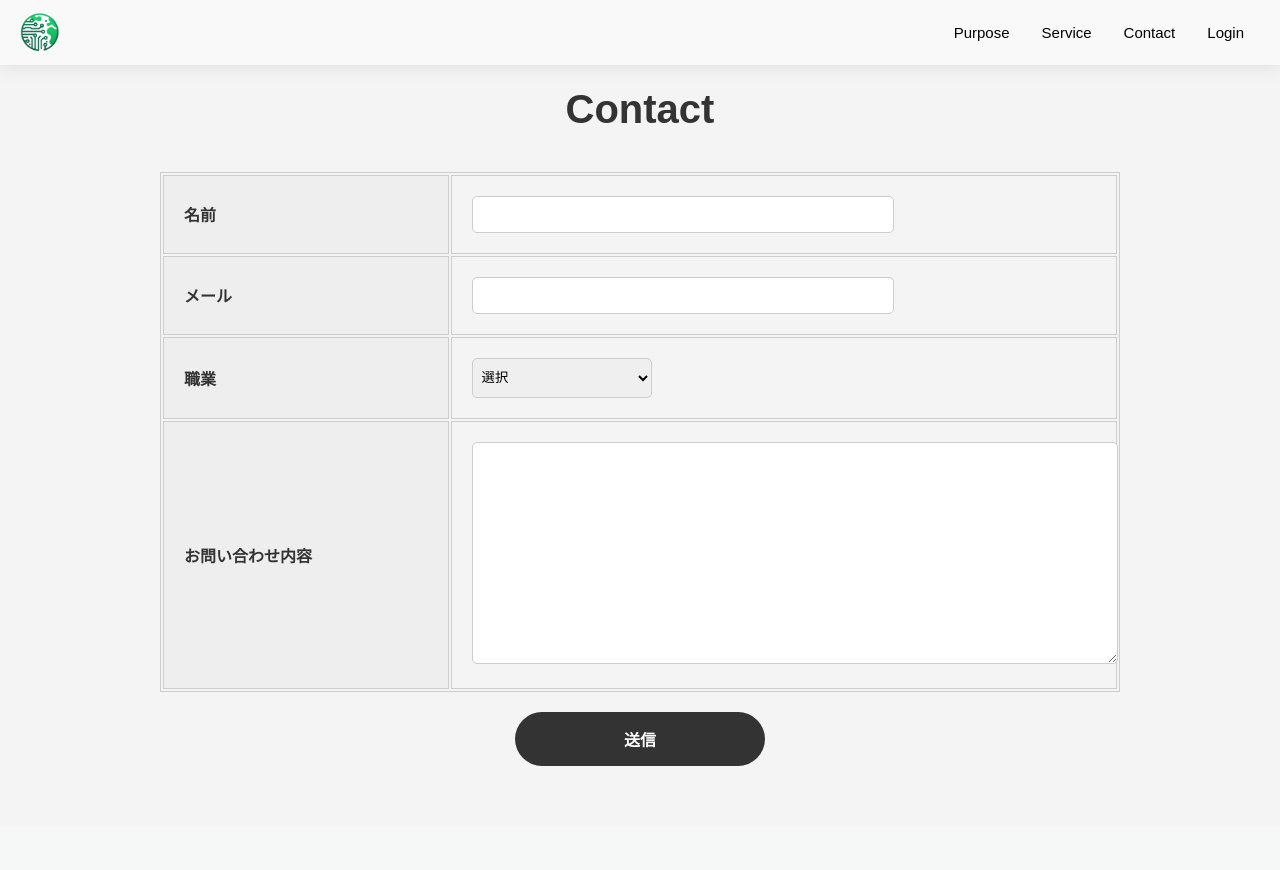
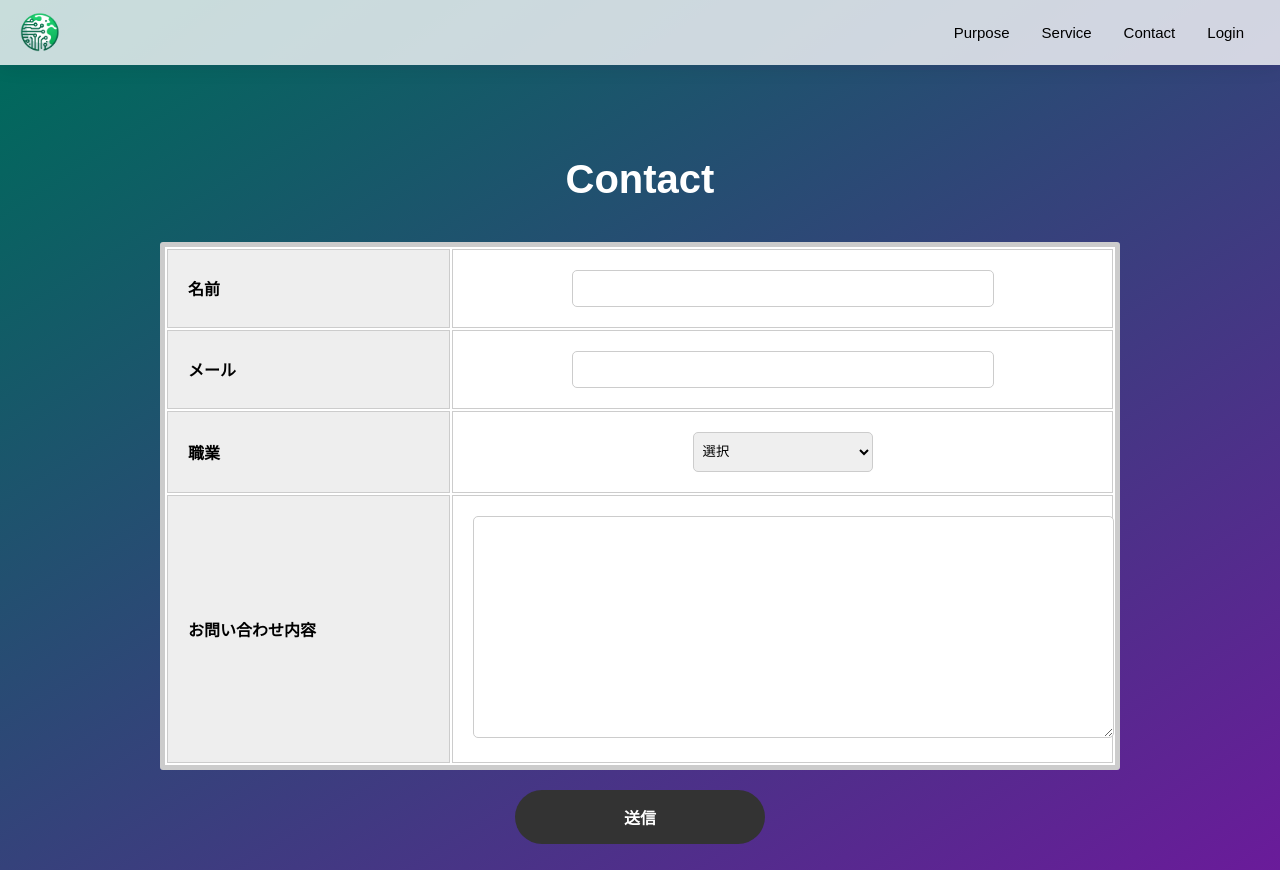
Before and after one commit to HIROMU522/EcoIntel, a Flask app: page /contact in a window 1280 px wide. Before the commit the page ends 766 px from the top, so only its background shows below. Run offline with Flask 3, Linux system fonts and the light colour scheme.

Commit message:
デザインの変更

```diff
--- a/static/styles_contact.css
+++ b/static/styles_contact.css
@@ -1,4 +1,13 @@
-body {
+html, body {
+    text-align: center;
+    height: 100%;
+    background: #D09EA6; /* For browsers that do not support gradients */
+    background: -webkit-linear-gradient(left top, #00659C, #6A1B9A); /* For Safari 5.1 to 6.0 */
+    background: -o-linear-gradient(bottom right, #00659C, #6A1B9A); /* For Opera 11.1 to 12.0 */
+    background: -moz-linear-gradient(bottom right, #00695C, #6A1B9A); /* For Firefox 3.6 to 15 */
+    background: linear-gradient(to bottom right, #00695C, #6A1B9A); /* Standard syntax */
+    overflow-x: hidden;
+    padding-top:70px ;
     color: #333;
     font-family: "Helvetica Neue", Arial, "Hiragino Kaku Gothic ProN", "Hiragino Sans", Meiryo, sans-serif;
 }
@@ -7,6 +16,7 @@ body {
     width: 960px;
     margin: 0 auto;
     padding: 60px 0;
+    color: white;
 }
 
 .contact-ttl {
@@ -19,7 +29,10 @@ body {
 .contact-table {
     width: 100%;
     margin-bottom: 20px;
-    border: 1px solid #ccc;
+    border: 5px solid #ccc;
+    background-color: #fff;
+    border-radius: 3px ;
+    color: black;
 }
 
 .contact-item,
```
